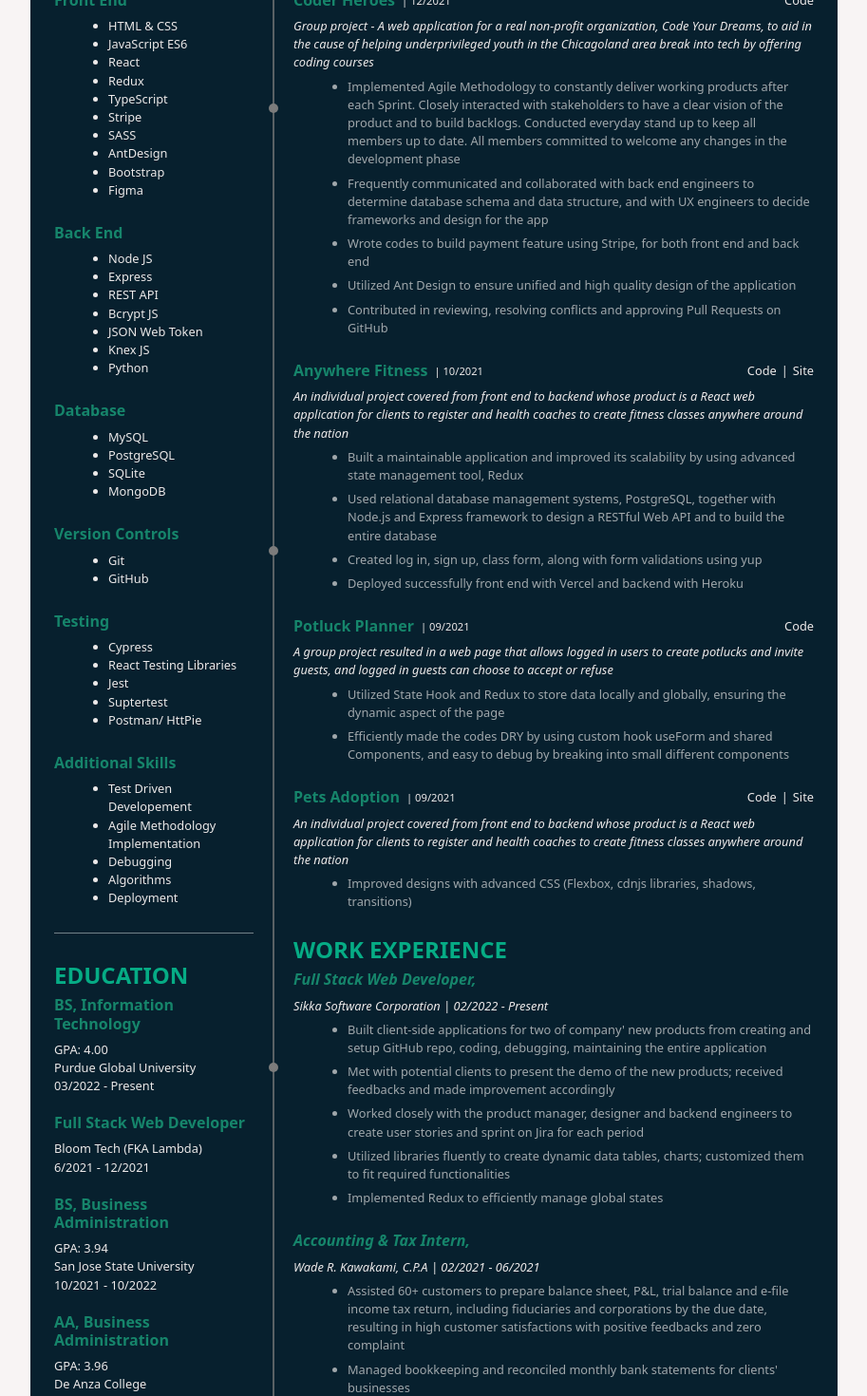
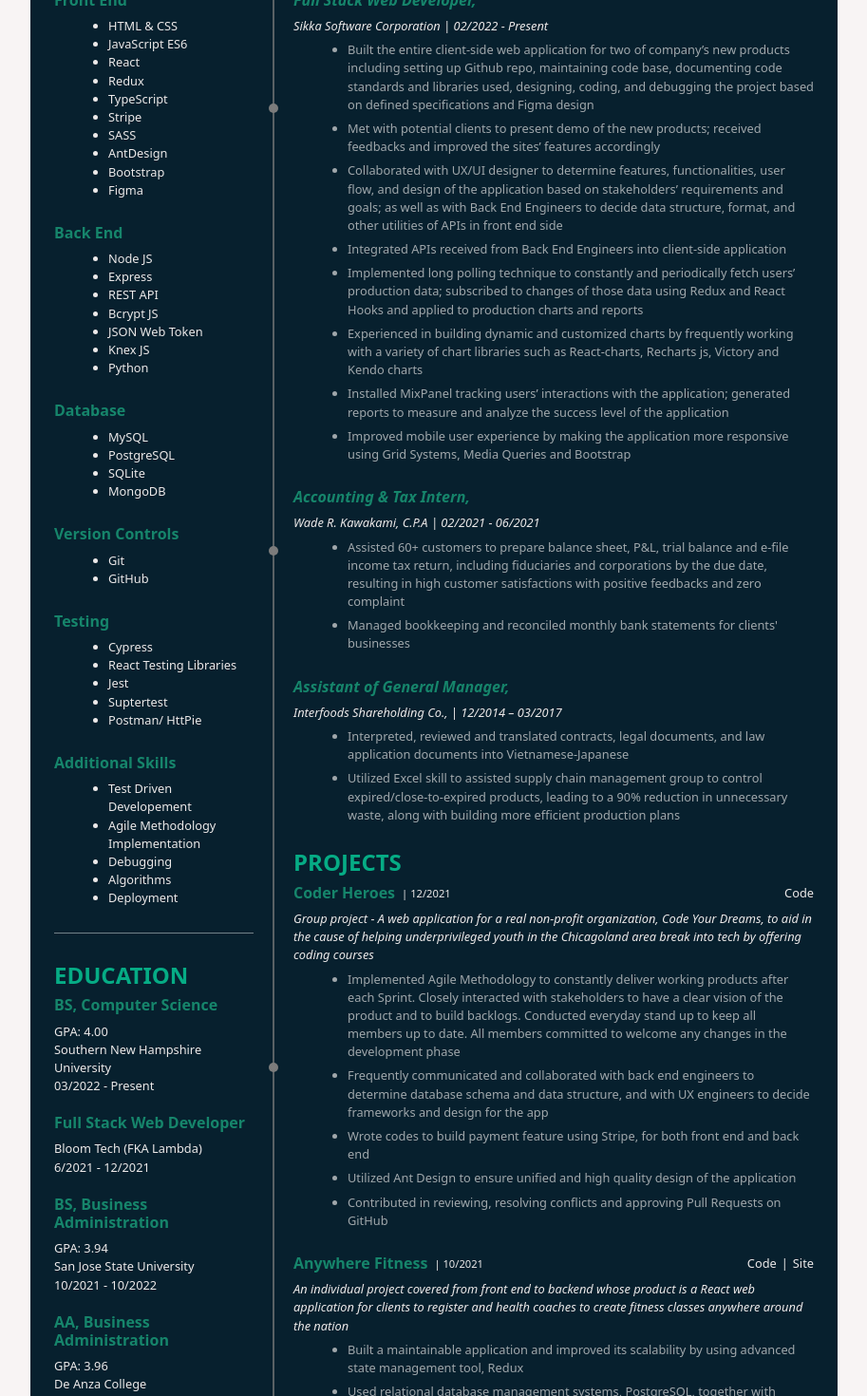
Before and after one commit to thi-hong-van-nguyen/thi-nguyen-portfolio, a React (Create React App) app: page /resume in a window 1280 px wide. Shown: the part 920-2390 px from the top of the page at 95% size, without its empty margins (323-1236 px from the left). Built offline with nearby package versions, Linux system fonts and the light colour scheme.

Commit message:
fixed resume

```diff
--- a/src/components/Footer/index.js
+++ b/src/components/Footer/index.js
@@ -1,9 +1,11 @@
-import React from 'react'
+import React from "react";
 
 export default function Footer() {
-    return (
-        <footer>
-            <div>made with <i className="fas fa-heart"></i> and <i className="fas fa-beer"></i></div>
-        </footer>
-    )
+	return (
+		<footer>
+			<div>
+				made with <i className="fas fa-heart"></i>
+			</div>
+		</footer>
+	);
 }
--- a/src/components/Resume/Download.js
+++ b/src/components/Resume/Download.js
@@ -1,5 +1,5 @@
 import React from "react";
-import resume2 from "../../resume2.pdf";
+import resume from "../../resume.pdf";
 
 export default function Download() {
 	return (
@@ -7,7 +7,7 @@
 			<div className="download_">
 				<button type="button" className="btn btn-primary">
 					<i className="far fa-file-pdf"></i>
-					<a href={resume2} download="Thi_hong_van_nguyen_Resume">
+					<a href={resume} download="Thi_hong_van_nguyen_Resume">
 						Download PDF
 					</a>
 				</button>
--- a/src/components/Resume/index.js
+++ b/src/components/Resume/index.js
@@ -180,6 +180,47 @@
 									</div>
 								</div>
 								<div className="resume-content__bottom--right">
+									<div className="work-experience">
+										<h3>WORK EXPERIENCE</h3>
+										<div className="work-experience__content">
+											{work.map((job, idx) => {
+												return (
+													<div
+														key={idx}
+														className="job resume-item-card"
+													>
+														<div className="summary">
+															<h4>
+																{job.position},{" "}
+															</h4>
+															{job.company} |{" "}
+															{job.time}
+														</div>
+														<ul>
+															{job.details.map(
+																(
+																	detail,
+																	idx
+																) => {
+																	return (
+																		<li
+																			key={
+																				idx
+																			}
+																		>
+																			{
+																				detail
+																			}
+																		</li>
+																	);
+																}
+															)}
+														</ul>
+													</div>
+												);
+											})}
+										</div>
+									</div>
 									<div className="projects">
 										<h3>PROJECTS</h3>
 										<div className="projects__content">
@@ -254,47 +295,6 @@
 											})}
 										</div>
 									</div>
-									<div className="work-experience">
-										<h3>WORK EXPERIENCE</h3>
-										<div className="work-experience__content">
-											{work.map((job, idx) => {
-												return (
-													<div
-														key={idx}
-														className="job resume-item-card"
-													>
-														<div className="summary">
-															<h4>
-																{job.position},{" "}
-															</h4>
-															{job.company} |{" "}
-															{job.time}
-														</div>
-														<ul>
-															{job.details.map(
-																(
-																	detail,
-																	idx
-																) => {
-																	return (
-																		<li
-																			key={
-																				idx
-																			}
-																		>
-																			{
-																				detail
-																			}
-																		</li>
-																	);
-																}
-															)}
-														</ul>
-													</div>
-												);
-											})}
-										</div>
-									</div>
 								</div>
 							</div>
 						</div>
--- a/src/data/index.js
+++ b/src/data/index.js
@@ -140,11 +140,14 @@
 		company: "Sikka Software Corporation",
 		time: "02/2022 - Present",
 		details: [
-			"Built client-side applications for two of company' new products from creating and setup GitHub repo, coding, debugging, maintaining the entire application",
-			"Met with potential clients to present the demo of the new products; received feedbacks and made improvement accordingly",
-			"Worked closely with the product manager, designer and backend engineers to create user stories and sprint on Jira for each period",
-			"Utilized libraries fluently to create dynamic data tables, charts; customized them to fit required functionalities",
-			"Implemented Redux to efficiently manage global states",
+			"Built the entire client-side web application for two of company’s new products including setting up Github repo, maintaining code base, documenting code standards and libraries used, designing, coding, and debugging the project based on defined specifications and Figma design",
+			"Met with potential clients to present demo of the new products; received feedbacks and improved the sites’ features accordingly",
+			"Collaborated with UX/UI designer to determine features, functionalities, user flow, and design of the application based on stakeholders’ requirements and goals; as well as with Back End Engineers to decide data structure, format, and other utilities of APIs in front end side",
+			"Integrated APIs received from Back End Engineers into client-side application",
+			"Implemented long polling technique to constantly and periodically fetch users’ production data; subscribed to changes of those data using Redux and React Hooks and applied to production charts and reports",
+			"Experienced in building dynamic and customized charts by frequently working with  a variety of chart libraries such as React-charts, Recharts js, Victory and Kendo charts",
+			"Installed MixPanel tracking users’ interactions with the application; generated reports to measure and analyze the success level of the application",
+			"Improved mobile user experience by making the application more responsive using Grid Systems, Media Queries and Bootstrap",
 		],
 	},
 	{
@@ -227,9 +230,9 @@
 
 export const education = [
 	{
-		major: "BS, Information Technology",
+		major: "BS, Computer Science",
 		gpa: "4.00",
-		school: "Purdue Global University",
+		school: "Southern New Hampshire University",
 		time: "03/2022 - Present",
 	},
 	{
```
Also changed, not shown: 2 other files (tests, documents, lock files or other folders).
